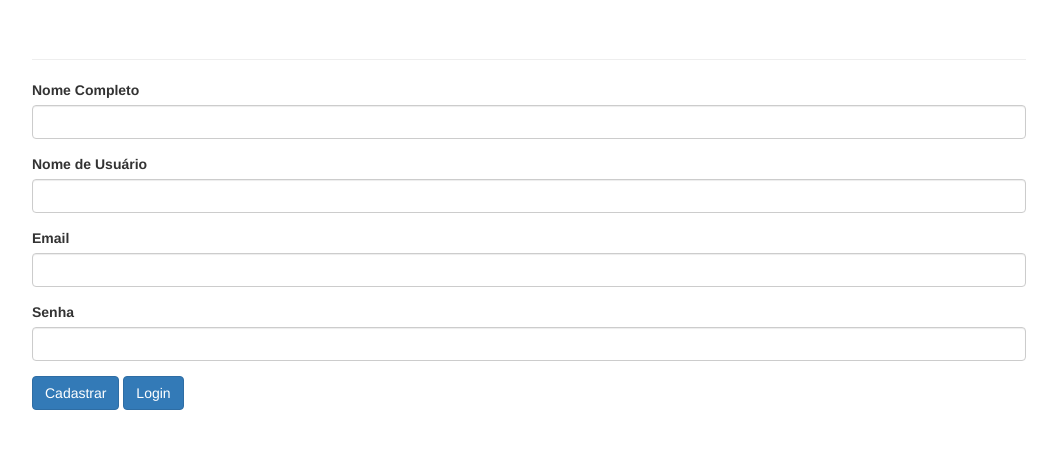
After one commit to EmilyCV/jogoteca, a Flask app: template templates/cadastro.html in a window 1280 px wide. The commit adds this page. Shown: the top 449 px of the page, without its empty margins (111-1168 px from the left). Run offline with Flask 2, Linux system fonts and the light colour scheme; the template is opened without the code that fills it, so the values that code supplies are empty; some libraries are stand-ins or nearby versions.

Commit message:
User registration screen creation

```diff
--- /dev/null
+++ b/templates/cadastro.html
@@ -0,0 +1,48 @@
+{% extends "template.html" %} {% block conteudo %}
+<form
+  method="post"
+  action="{{ url_for('cadastrar') }}"
+  enctype="multipart/form-data"
+>
+  <fieldset>
+    <div class="form-group">
+      <label for="nome">Nome Completo</label>
+      <input type="text" id="nome" name="nome" class="form-control" required />
+    </div>
+    <div class="form-group">
+      <label for="usuario">Nome de Usuário</label>
+      <input
+        type="text"
+        id="usuario"
+        name="usuario"
+        class="form-control"
+        required
+      />
+    </div>
+    <div class="form-group">
+      <label for="email">Email</label>
+      <input
+        type="email"
+        id="email"
+        name="email"
+        class="form-control"
+        required
+      />
+    </div>
+    <div class="form-group">
+      <label for="password">Senha</label>
+      <input
+        type="password"
+        id="password"
+        name="password"
+        class="form-control"
+        required
+      />
+    </div>
+    <div>
+      <button type="submit" class="btn btn-primary">Cadastrar</button>
+      <a class="btn btn-primary" href="{{ url_for('login') }}">Login</a>
+    </div>
+  </fieldset>
+</form>
+{% endblock %}
--- a/templates/login.html
+++ b/templates/login.html
@@ -13,6 +13,7 @@
     </p>
     <p>
       <button class="btn btn-primary" type="submit">Entrar</button>
+      <a class="btn btn-primary" href="{{ url_for('cadastro') }}">Cadastrar</a>
       <a class="btn btn-danger" href="{{ url_for('index') }}">Voltar</a>
     </p>
   </form>
```
